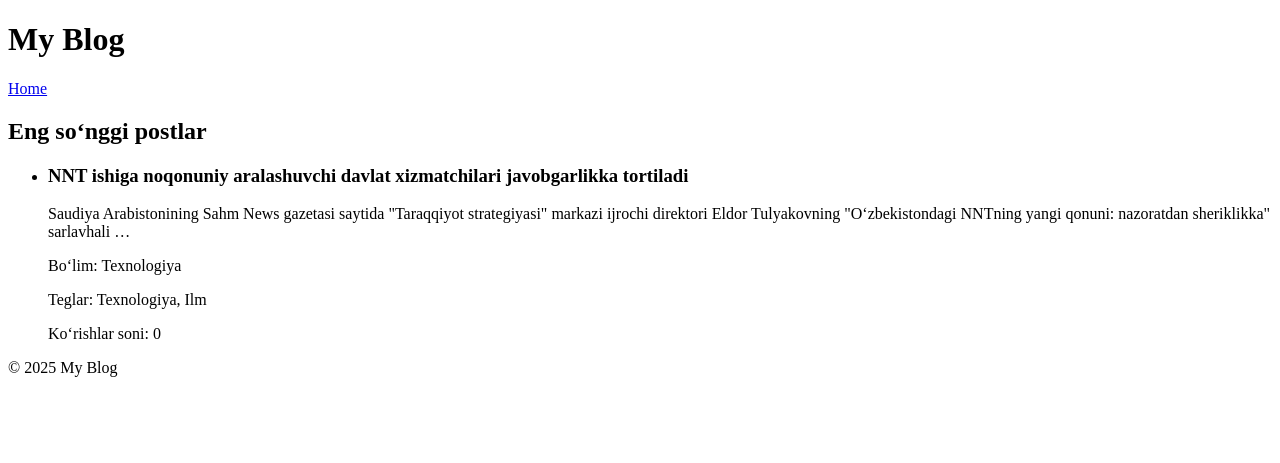
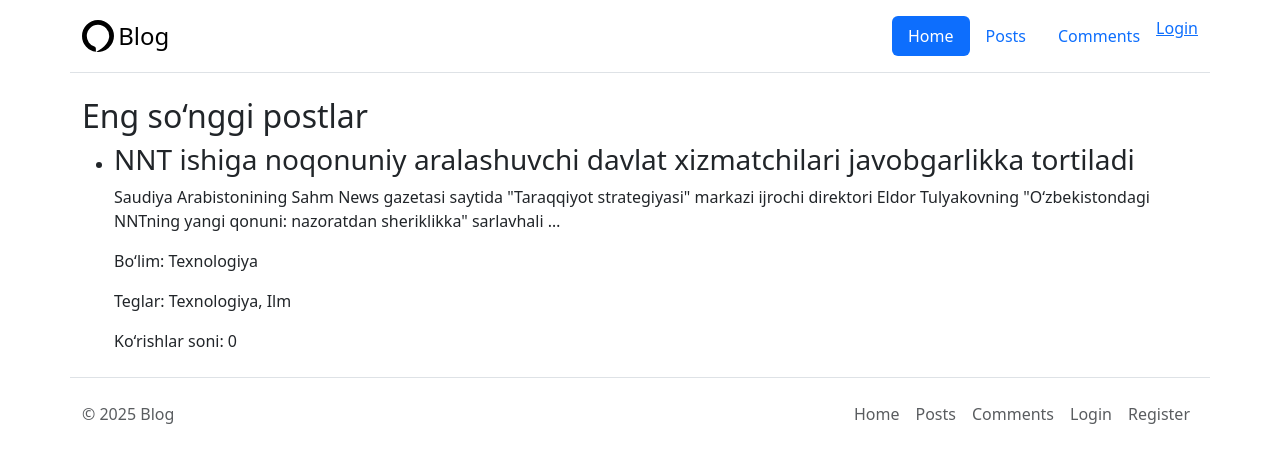
Before and after one commit to shahbozshirinboyev/PythonDjangoBlogProject, a Django app: page / in a window 1280 px wide. Shown: the top 463 px of the page. Run offline with Django 5.2, Linux system fonts and the light colour scheme; data comes from the database, SQL or seed files in the repository.

Commit message:
Login section ...

```diff
--- /dev/null
+++ b/accounts/urls.py
@@ -0,0 +1,7 @@
+from django.urls import path
+from django.contrib.auth import views as auth_views
+
+urlpatterns = [
+    path('login/', auth_views.LoginView.as_view(template_name='accounts/login.html'), name='login'),
+    path('logout/', auth_views.LogoutView.as_view(template_name='accounts/logout.html', next_page='login'), name='logout'),
+]
--- a/config/settings.py
+++ b/config/settings.py
@@ -126,6 +126,10 @@ MEDIA_ROOT = BASE_DIR / 'media'
 
 AUTH_USER_MODEL = 'core.CustomUser'
 
+LOGIN_URL = 'login'
+LOGIN_REDIRECT_URL = 'index'
+
+
 # Default primary key field type
 # https://docs.djangoproject.com/en/5.2/ref/settings/#default-auto-field
 
--- a/config/urls.py
+++ b/config/urls.py
@@ -7,6 +7,7 @@ from .views import index
 urlpatterns = [
     path('', index, name="index"),
     path('admin/', admin.site.urls),
+    path('accounts/', include('accounts.urls')),
 ]
 
 if settings.DEBUG:
--- a/templates/base.html
+++ b/templates/base.html
@@ -1,25 +1,73 @@
 <!DOCTYPE html>
-<html lang="uz">
+<html lang="en">
+
 <head>
-    <meta charset="UTF-8">
-    <title>{% block title %}Blog 2025{% endblock %}</title>
+  <meta charset="utf-8" />
+  <meta name="viewport" content="width=device-width, initial-scale=1" />
+  <title>{% block title %}{% endblock %}</title>
+  <link href="https://cdn.jsdelivr.net/npm/bootstrap@5.3.8/dist/css/bootstrap.min.css" rel="stylesheet"
+    integrity="sha384-sRIl4kxILFvY47J16cr9ZwB07vP4J8+LH7qKQnuqkuIAvNWLzeN8tE5YBujZqJLB" crossorigin="anonymous" />
 </head>
+
 <body>
+  <header class="container d-flex flex-wrap justify-content-center py-3 mb-4 border-bottom">
+    <a href="/" class="d-flex align-items-center mb-3 mb-md-0 me-md-auto link-body-emphasis text-decoration-none">
+      <svg xmlns="http://www.w3.org/2000/svg" width="32" height="32" fill="currentColor" class="bi bi-alexa" viewBox="0 0 16 16">
+        <path d="M7.996 0A8 8 0 0 0 0 8a8 8 0 0 0 6.93 7.93v-1.613a1.06 1.06 0 0 0-.717-1.008A5.6 5.6 0 0 1 2.4 7.865 5.58 5.58 0 0 1 8.054 2.4a5.6 5.6 0 0 1 5.535 5.81l-.002.046-.012.192-.005.061a5 5 0 0 1-.033.284l-.01.068c-.685 4.516-6.564 7.054-6.596 7.068A7.998 7.998 0 0 0 15.992 8 8 8 0 0 0 7.996.001Z"/>
+      </svg>
+      &nbsp;
+      <span class="fs-4">Blog</span>
+    </a>
+    <ul class="nav nav-pills">
+      <li class="nav-item">
+        <a href="#" class="nav-link active" aria-current="page">Home</a>
+      </li>
+      <li class="nav-item"><a href="#" class="nav-link">Posts</a></li>
+      <li class="nav-item"><a href="#" class="nav-link">Comments</a></li>
+      <li class="nav-item d-flex">
+        {% if user.is_authenticated %}
+          <p>Salom, {{ user.username }}</p>
+          <a href="{% url 'logout' %}">Logout</a>
+        {% else %}
+          <a href="{% url 'login' %}">Login</a>
+        {% endif %}
+      </li>
+    </ul>
+  </header>
 
-    <header>
-        <h1>My Blog</h1>
-        <nav>
-            <a href="{% url 'index' %}">Home</a>
-        </nav>
-    </header>
+  <main class="container">{% block content %}{% endblock %}</main>
 
-    <main>
-        {% block content %}{% endblock %}
-    </main>
+  <footer class="container d-flex flex-wrap justify-content-between align-items-center py-3 my-4 border-top">
+    <p class="col-md-4 mb-0 text-body-secondary">© 2025 Blog</p>
+    <a href="/"
+      class="col-md-4 d-flex align-items-center justify-content-center mb-3 mb-md-0 me-md-auto link-body-emphasis text-decoration-none"
+      aria-label="Bootstrap">
+      <svg class="bi me-2" width="40" height="32" aria-hidden="true">
+        <use xlink:href="#bootstrap"></use>
+      </svg>
+    </a>
+    <ul class="nav col-md-4 justify-content-end">
+      <li class="nav-item">
+        <a href="#" class="nav-link px-2 text-body-secondary">Home</a>
+      </li>
+      <li class="nav-item">
+        <a href="#" class="nav-link px-2 text-body-secondary">Posts</a>
+      </li>
+      <li class="nav-item">
+        <a href="#" class="nav-link px-2 text-body-secondary">Comments</a>
+      </li>
+      <li class="nav-item">
+        <a href="#" class="nav-link px-2 text-body-secondary">Login</a>
+      </li>
+      <li class="nav-item">
+        <a href="#" class="nav-link px-2 text-body-secondary">Register</a>
+      </li>
+    </ul>
+  </footer>
 
-    <footer>
-        <p>&copy; 2025 My Blog</p>
-    </footer>
+  <script src="https://cdn.jsdelivr.net/npm/bootstrap@5.3.8/dist/js/bootstrap.bundle.min.js"
+    integrity="sha384-FKyoEForCGlyvwx9Hj09JcYn3nv7wiPVlz7YYwJrWVcXK/BmnVDxM+D2scQbITxI"
+    crossorigin="anonymous"></script>
+</body>
 
-</body>
 </html>
```
Also changed, not shown: templates/accounts/login.html (added, +12 -0 lines), templates/accounts/logout.html (added, +10 -0 lines).
